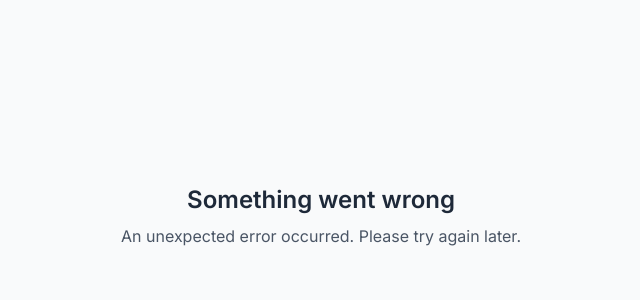
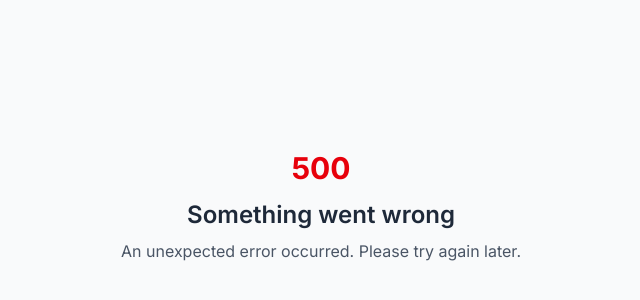
Before and after one commit to sivasankar88/farmers-pocket-frontend, a Next.js app: page /error in a window 1280 px wide. Shown: the part 176-476 px from the top of the page, without its empty margins (319-959 px from the left). Built offline with nearby package versions, Linux system fonts and the light colour scheme.

Commit message:
fix: error page

```diff
--- a/src/app/error/page.tsx
+++ b/src/app/error/page.tsx
@@ -1,21 +1,26 @@
-interface ErrorPageProps {
-  searchParams: { [key: string]: string | string[] | undefined };
-}
+"use client";
 
-export default function ErrorPage({ searchParams }: ErrorPageProps) {
-  let code = searchParams.code as string | 500;
+import { Suspense } from "react";
+import { useSearchParams } from "next/navigation";
+
+export default function WrappedPage() {
+  const ErrorPage = () => {
+    const searchParams = useSearchParams();
+    let code = searchParams.get("code");
+
     let title = "Something went wrong";
     let description = "An unexpected error occurred. Please try again later.";
 
     if (code === "ECONNABORTED") {
       title = "Request Timed Out";
-    description = "The server is taking too long to respond. Please try again.";
+      description =
+        "The server is taking too long to respond. Please try again.";
       code = "408";
     } else if (code === "429") {
       title = "Too Many Requests";
       description = "You’ve hit the rate limit. Please wait and try again.";
       code = "429";
-  } else if (code === "500") {
+    } else {
       code = "500";
     }
 
@@ -28,4 +33,11 @@ export default function ErrorPage({ searchParams }: ErrorPageProps) {
         </div>
       </div>
     );
+  };
+
+  return (
+    <Suspense fallback={<div>Loading...</div>}>
+      <ErrorPage />
+    </Suspense>
+  );
 }
```
Lines whose indentation alone changed are shown as unchanged.
